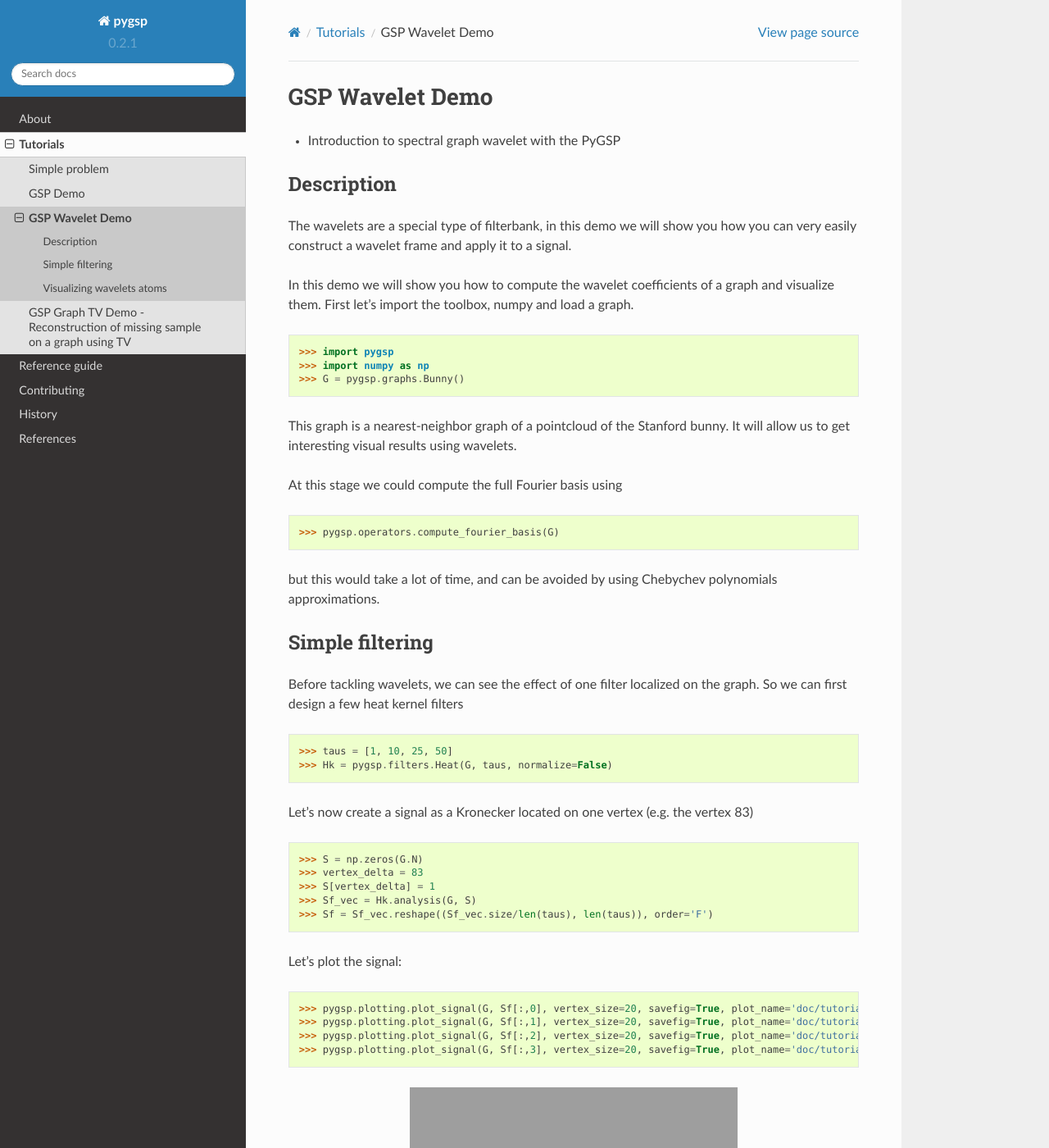
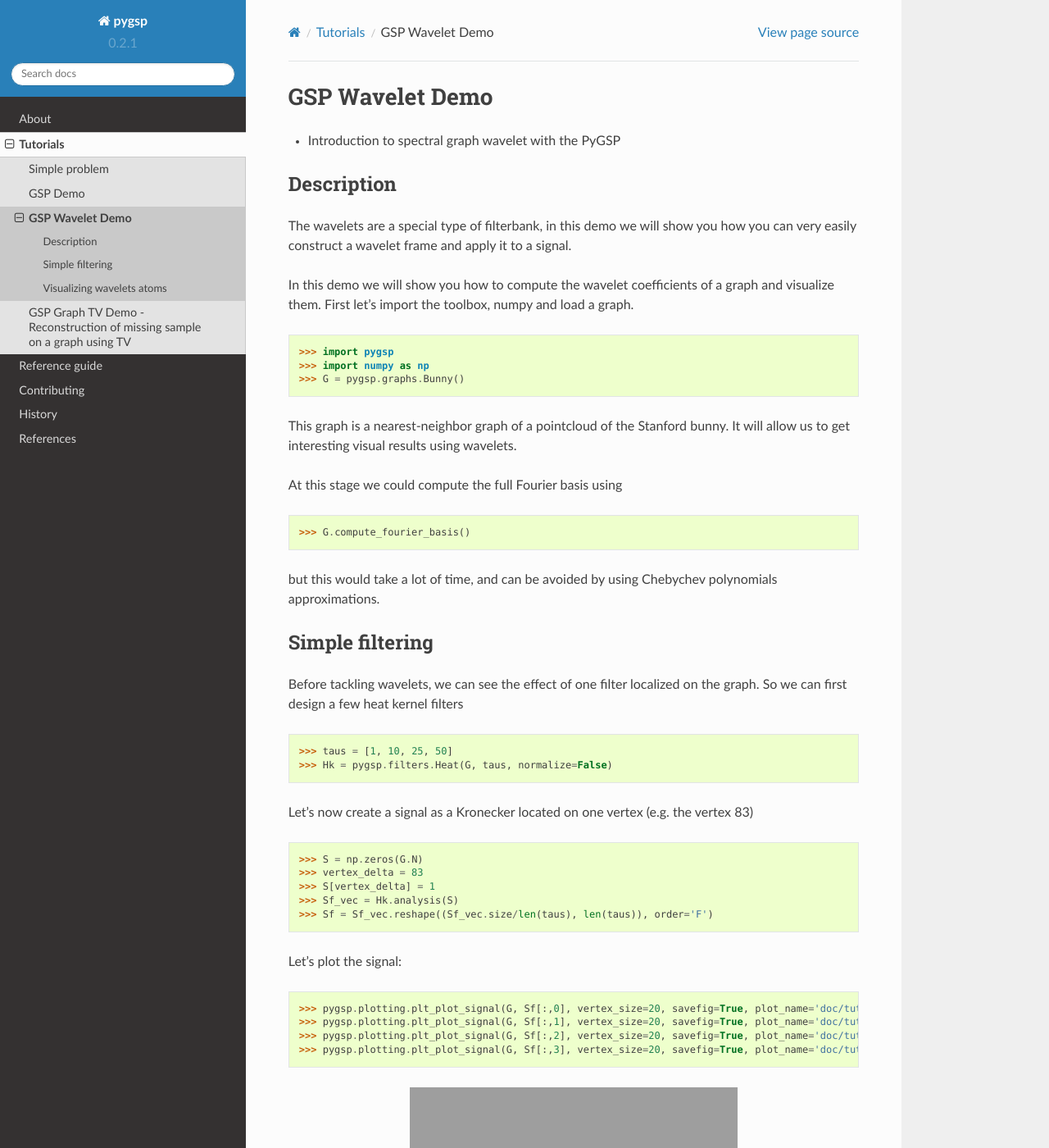
Before and after one commit to epfl-lts2/pygsp, a Sphinx documentation site: the page built from doc/tutorials/demo_wavelet.rst, in a window 1280 px wide and 1400 px high. Shown: the whole window at 82% size. Built offline with Sphinx 7.4.7 and the Read the Docs theme 2.0.0, drawn with Linux system fonts in a browser that asks for light colours; some of the changed text lies outside the part shown.

```diff
--- a/doc/tutorials/demo_pyramid.rst
+++ b/doc/tutorials/demo_pyramid.rst
@@ -18,8 +18,8 @@ The function kron_pyramid computes the graph pyramid for you:
 >>> Gs = kron_pyramid(G, 5, epsilon=0.1, sparsify=False)
 
 Next, we will compute the fourier basis of our different graph layers:
->>> compute_fourier_basis(Gs)
->>> estimate_lmax(Gs)
+>>> Gs.compute_fourier_basis()
+>>> Gs.estimate_lmax()
 
 >>> f = np.ones((G.N))
 >>> f[np.arange(G.N/2)] = -1
--- a/doc/tutorials/demo_wavelet.rst
+++ b/doc/tutorials/demo_wavelet.rst
@@ -20,7 +20,7 @@ This graph is a nearest-neighbor graph of a pointcloud of the Stanford bunny. It
 
 At this stage we could compute the full Fourier basis using
 
->>> pygsp.operators.compute_fourier_basis(G)
+>>> G.compute_fourier_basis()
 
 but this would take a lot of time, and can be avoided by using Chebychev polynomials approximations.
 
@@ -37,15 +37,15 @@ Let's now create a signal as a Kronecker located on one vertex (e.g. the vertex
 >>> S = np.zeros(G.N)
 >>> vertex_delta = 83
 >>> S[vertex_delta] = 1
->>> Sf_vec = Hk.analysis(G, S)
+>>> Sf_vec = Hk.analysis(S)
 >>> Sf = Sf_vec.reshape((Sf_vec.size/len(taus), len(taus)), order='F')
 
 Let's plot the signal:
 
->>> pygsp.plotting.plot_signal(G, Sf[:,0], vertex_size=20, savefig=True, plot_name='doc/tutorials/img/heat_tau_1')
->>> pygsp.plotting.plot_signal(G, Sf[:,1], vertex_size=20, savefig=True, plot_name='doc/tutorials/img/heat_tau_10')
->>> pygsp.plotting.plot_signal(G, Sf[:,2], vertex_size=20, savefig=True, plot_name='doc/tutorials/img/heat_tau_25')
->>> pygsp.plotting.plot_signal(G, Sf[:,3], vertex_size=20, savefig=True, plot_name='doc/tutorials/img/heat_tau_50')
+>>> pygsp.plotting.plt_plot_signal(G, Sf[:,0], vertex_size=20, savefig=True, plot_name='doc/tutorials/img/heat_tau_1')
+>>> pygsp.plotting.plt_plot_signal(G, Sf[:,1], vertex_size=20, savefig=True, plot_name='doc/tutorials/img/heat_tau_10')
+>>> pygsp.plotting.plt_plot_signal(G, Sf[:,2], vertex_size=20, savefig=True, plot_name='doc/tutorials/img/heat_tau_25')
+>>> pygsp.plotting.plt_plot_signal(G, Sf[:,3], vertex_size=20, savefig=True, plot_name='doc/tutorials/img/heat_tau_50')
 
 .. figure:: img/heat_tau_1.*
     :alt: Tau = 1
@@ -81,7 +81,7 @@ Let's now replace the Heat filter by a filter bank of wavelets. We can create a
 
 We can now plot the filter bank spectrum :
 
->>> pygsp.plotting.plot(Wk, savefig=True, plot_name='doc/tutorials/img/mexican_hat')
+>>> Wk.plot(savefig=True, plot_name='doc/tutorials/img/mexican_hat')
 
 .. figure:: img/mexican_hat.*
     :alt: Mexican Hat Wavelet filter
@@ -92,9 +92,9 @@ We can now plot the filter bank spectrum :
 As we can see, the wavelets atoms are stacked on the low frequency part of the spectrum.
 If we want to get a better coverage of the graph spectrum, we could have used the WarpedTranslates filter bank.
 
->>> S_vec = Wk.analysis(G, S)
+>>> S_vec = Wk.analysis(S)
 >>> S = S_vec.reshape((S_vec.size/Nf, Nf), order='F')
->>> pygsp.plotting.plot_signal(G, S[:, 0], savefig=True, plot_name='doc/tutorials/img/wavelet_filtering')
+>>> pygsp.plotting.plt_plot_signal(G, S[:, 0], savefig=True, plot_name='doc/tutorials/img/wavelet_filtering')
 
 
 We can visualize the filtering by one atom the same way the did for the Heat kernel, by placing a Kronecker delta at one specific vertex.
@@ -103,12 +103,12 @@ We can visualize the filtering by one atom the same way the did for the Heat ker
 >>> S[vertex_delta] = 1
 >>> for i in range(Nf):
 ...     S[vertex_delta + i * G.N, i] = 1
->>> Sf = Wk.synthesis(G, S)
+>>> Sf = Wk.synthesis(S)
 
->>> pygsp.plotting.plot_signal(G, Sf[:,0], vertex_size=20, savefig=True, plot_name='doc/tutorials/img/wavelet_1')
->>> pygsp.plotting.plot_signal(G, Sf[:,1], vertex_size=20, savefig=True, plot_name='doc/tutorials/img/wavelet_2')
->>> pygsp.plotting.plot_signal(G, Sf[:,2], vertex_size=20, savefig=True, plot_name='doc/tutorials/img/wavelet_3')
->>> pygsp.plotting.plot_signal(G, Sf[:,3], vertex_size=20, savefig=True, plot_name='doc/tutorials/img/wavelet_4')
+>>> pygsp.plotting.plt_plot_signal(G, Sf[:,0], vertex_size=20, savefig=True, plot_name='doc/tutorials/img/wavelet_1')
+>>> pygsp.plotting.plt_plot_signal(G, Sf[:,1], vertex_size=20, savefig=True, plot_name='doc/tutorials/img/wavelet_2')
+>>> pygsp.plotting.plt_plot_signal(G, Sf[:,2], vertex_size=20, savefig=True, plot_name='doc/tutorials/img/wavelet_3')
+>>> pygsp.plotting.plt_plot_signal(G, Sf[:,3], vertex_size=20, savefig=True, plot_name='doc/tutorials/img/wavelet_4')
 
 .. figure:: img/wavelet_1.*
 .. figure:: img/wavelet_2.*
@@ -119,16 +119,16 @@ We can visualize the filtering by one atom the same way the did for the Heat ker
 >>> Wk = pygsp.filters.MexicanHat(G, Nf)
 >>> s_map = G.coords
 
->>> s_map_out = Wk.analysis(G, s_map)
+>>> s_map_out = Wk.analysis(s_map)
 >>> s_map_out = np.reshape(s_map_out, (G.N, Nf, 3))
 
 >>> d = s_map_out[:, :, 0]**2 + s_map_out[:, :, 1]**2 + s_map_out[:, :, 2]**2
 >>> d = np.sqrt(d)
 
->>> pygsp.plotting.plot_signal(G, d[:, 1], vertex_size=20, savefig=True, plot_name='doc/tutorials/img/curv_scale_1')
->>> pygsp.plotting.plot_signal(G, d[:, 2], vertex_size=20, savefig=True, plot_name='doc/tutorials/img/curv_scale_2')
->>> pygsp.plotting.plot_signal(G, d[:, 3], vertex_size=20, savefig=True, plot_name='doc/tutorials/img/curv_scale_3')
->>> pygsp.plotting.plot_signal(G, d[:, 4], vertex_size=20, savefig=True, plot_name='doc/tutorials/img/curv_scale_4')
+>>> pygsp.plotting.plt_plot_signal(G, d[:, 1], vertex_size=20, savefig=True, plot_name='doc/tutorials/img/curv_scale_1')
+>>> pygsp.plotting.plt_plot_signal(G, d[:, 2], vertex_size=20, savefig=True, plot_name='doc/tutorials/img/curv_scale_2')
+>>> pygsp.plotting.plt_plot_signal(G, d[:, 3], vertex_size=20, savefig=True, plot_name='doc/tutorials/img/curv_scale_3')
+>>> pygsp.plotting.plt_plot_signal(G, d[:, 4], vertex_size=20, savefig=True, plot_name='doc/tutorials/img/curv_scale_4')
 
 .. figure:: img/curv_scale_1.*
 .. figure:: img/curv_scale_2.*
```
Also changed, not shown: other parts of doc/tutorials/demo_pyramid.rst (+1 -1 lines), doc/tutorials/demo.rst (+8 -8 lines), doc/tutorials/demo_graph_tv.rst (+6 -7 lines), 10 other files.
